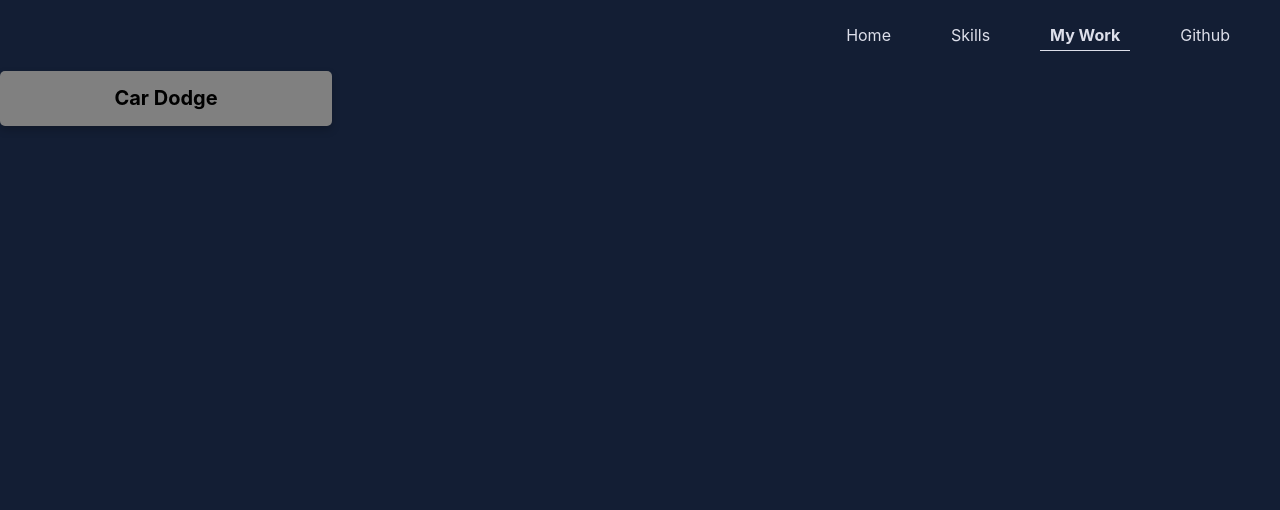
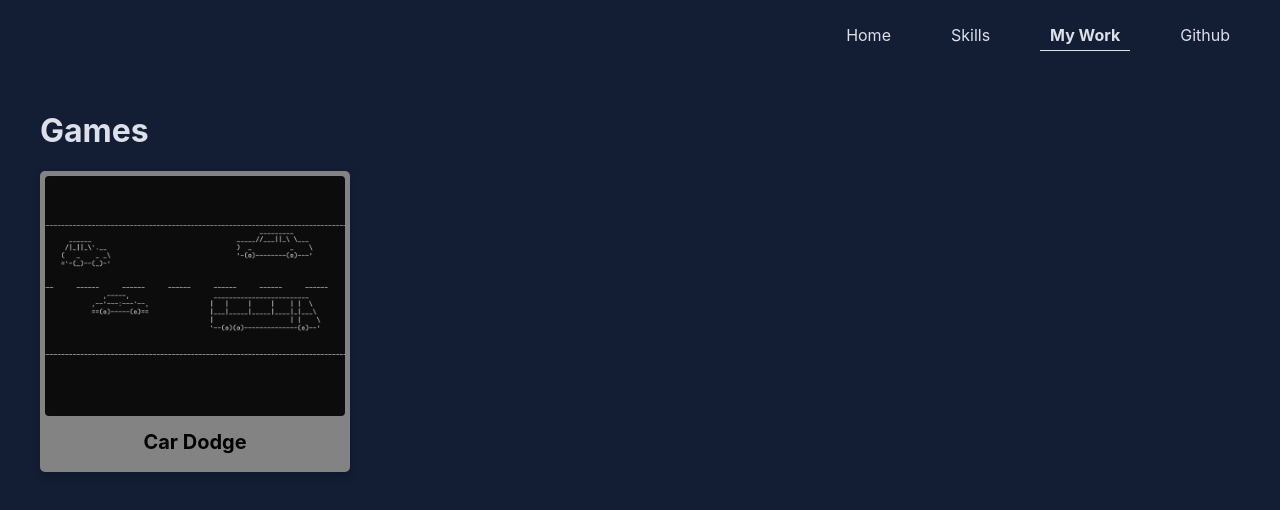
Before and after one commit to SethNowac/sethnowac.github.io, a React (Create React App) app in the folder portfolio-app/: page /projects in a window 1280 px wide. Shown: the top 510 px of the page. Built offline with nearby package versions, Linux system fonts and the light colour scheme.

Commit message:
Continued working on projects page

```diff
--- a/portfolio-app/src/components/Card.css
+++ b/portfolio-app/src/components/Card.css
@@ -4,8 +4,8 @@
     border-radius: 5px;
     max-width: 300px;
     max-height: 300px;
-    background-color: grey;
-    padding: 2px 16px;
+    background-color: rgb(102, 102, 102);
+    padding: 5px 5px;
     display: flex;
     flex-direction: column;
     align-items: center;
@@ -13,5 +13,7 @@
 }
 
 .card-img{
-    max-height: 100px;
+    max-width: 100%;
+    max-height: 100%;
+    border-radius: 4px;
 }
--- a/portfolio-app/src/components/Card.js
+++ b/portfolio-app/src/components/Card.js
@@ -1,4 +1,5 @@
 import "./Card.css";
+import { useState } from "react";
 
 /**
  * A component that represents a card containing an image and child elements.
@@ -7,9 +8,44 @@ import "./Card.css";
  * @param {string} props.image - The URL of the image to display on the card.
  * @returns {JSX.Element} - A JSX element representing the card.
  */
-function Card({ children, image }) {
+function Card({ children, image, callback }) {
+  const [mouseOverButton, setMouseOverbutton] = useState(false);
+
+  const cardStyle = {
+    textAlign: "center",
+    boxShadow: "0 4px 8px 0 rgba(0,0,0,0.2)",
+    borderRadius: "5px",
+    maxWidth: "300px",
+    maxHeight: "300px",
+    backgroundColor:"rgb(131, 131, 131)",
+    padding: "5px 5px",
+    display: "flex",
+    flexDirection: "column",
+    alignItems: "center",
+    fontSize: "calc(10px)"
+};
+
+const activeCardStyle = {
+  textAlign: "center",
+  boxShadow: "0 4px 8px 0 rgba(0,0,0,0.2)",
+  borderRadius: "5px",
+  maxWidth: "310px",
+  maxHeight: "310px",
+  backgroundColor:"rgb(161, 161, 161)",
+  padding: "5px 5px",
+  display: "flex",
+  flexDirection: "column",
+  alignItems: "center",
+  fontSize: "calc(10px)"
+};
+
   return (
-    <div className="card">
+    <div
+      style={mouseOverButton ? activeCardStyle : cardStyle}
+      onMouseEnter={() => setMouseOverbutton(true)}
+      onMouseLeave={() => setMouseOverbutton(false)}
+      onClick={()=>{callback()}}
+    >
       {image && <img className="card-img" src={image} alt=""></img>}
       {children}
     </div>
--- a/portfolio-app/src/pages/Projects.js
+++ b/portfolio-app/src/pages/Projects.js
@@ -1,9 +1,17 @@
 import Card from "../components/Card";
+import CarDodgeImage from "../images/car_dodge_screenshot.png";
 
 export default function Projects() {
     return (
-        <div>
-            <Card>
+        <div style={{
+            margin:"40px"
+        }}>
+            <h1 style={{
+                color: "#dddfea"
+            }}>Games</h1>
+            <Card image={CarDodgeImage} callback={()=> {
+
+            }}>
                 <h1>Car Dodge</h1>
             </Card>
         </div>
```
Also changed, not shown: portfolio-app/src/images/car_dodge_screenshot.png (added).
